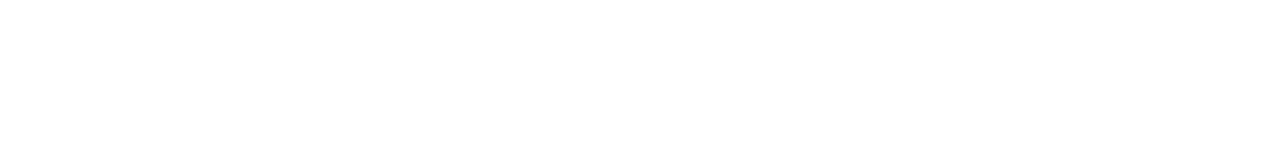
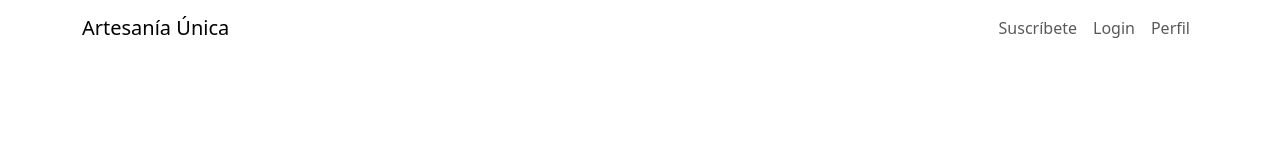
Before and after one commit to IES-Almudeyne-2425-DAW/MCarmenRuiz-RepasoGitFLow, a plain HTML site: page index.html in a window 1280 px wide. Drawn offline with nearby package versions, Linux system fonts and the light colour scheme; files that its build step writes are made by us from their sources.

Commit message:
ajustes en index

```diff
--- a/index.html
+++ b/index.html
@@ -1,11 +1,42 @@
 <!DOCTYPE html>
 <html lang="en">
+
 <head>
     <meta charset="UTF-8">
     <meta name="viewport" content="width=device-width, initial-scale=1.0">
     <title>Repaso GitFlow</title>
+
+    <!-- Bootstrap CSS -->
+  <link href="https://cdn.jsdelivr.net/npm/bootstrap@5.3.3/dist/css/bootstrap.min.css" rel="stylesheet"
+  integrity="sha384-QWTKZyjpPEjISv5WaRU9OFeRpok6YctnYmDr5pNlyT2bRjXh0JMhjY6hW+ALEwIH" crossorigin="anonymous">
+<link href="./css/styles.css" rel="stylesheet" />
+
 </head>
+
 <body>
+    <nav class="navbar navbar-expand-lg">
+        <div class="container">
+            <a class="navbar-brand" href="#">Artesanía Única</a>
+            <button class="navbar-toggler" type="button" data-bs-toggle="collapse" data-bs-target="#navbarNav"
+                aria-controls="navbarNav" aria-expanded="false" aria-label="Toggle navigation">
+                <span class="navbar-toggler-icon"></span>
+            </button>
+            <div class="collapse navbar-collapse" id="navbarNav">
+                <ul class="navbar-nav ms-auto">
 
+                    <li class="nav-item">
+                        <a class="nav-link" href="./formulario.html">Suscríbete</a>
+                    </li>
+                    <li class="nav-item">
+                        <a class="nav-link" href="./login.html">Login</a>
+                    </li>
+                    <li class="nav-item">
+                        <a class="nav-link" href="./perfil.html">Perfil</a>
+                    </li>
+                </ul>
+            </div>
+        </div>
+    </nav>
 </body>
+
 </html>
```
Also changed, not shown: formulario.html (+23 -0 lines), login.html (+23 -1 lines), perfil.html (+23 -1 lines).
